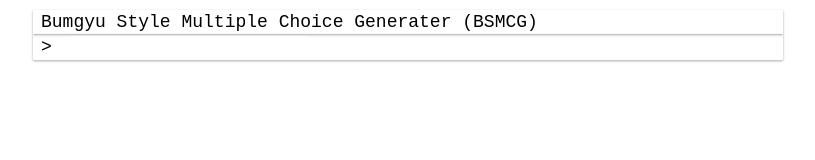
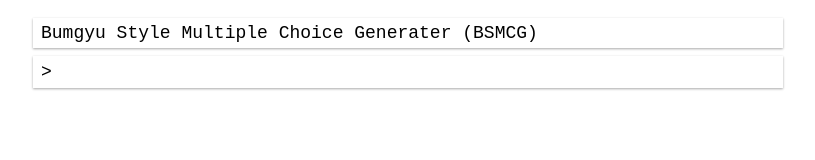
Before and after one commit to lingjiati/lingjiati.github.io, a plain HTML site: page BSMCG/index.html in a window 1280 px wide. Shown: the whole page, without its empty margins (232-1047 px from the left). Drawn offline with Linux system fonts and the light colour scheme.

Commit message:
Update index.html

```diff
--- a/BSMCG/index.html
+++ b/BSMCG/index.html
@@ -13,8 +13,9 @@
         .console {
             box-shadow: 0 1px 3px rgba(0, 0, 0, 0.12), 0 1px 2px rgba(0, 0, 0, 0.24);
             top: 5px;
-            padding: 2px 8px;
+            padding: 5px 8px;
             outline: none !important;
+            margin-top: 8px;
         }
 
         body {
@@ -27,7 +28,7 @@
             position: absolute;
             left: 25px;
             right: 25px;
-            margin: 0 auto;
+            margin: 0 auto 8px;
         }
 
         input {
@@ -50,7 +51,7 @@
         function makeProblemAnswer(value) {
             answer = [];
             problem = [];
-            var problemQuestion = value.split("|"),
+            var problemQuestion = shuffle(value.split("|")),
                 pair = [];
             for (i in problemQuestion) {
                 pair = problemQuestion[i].split(":");
```
